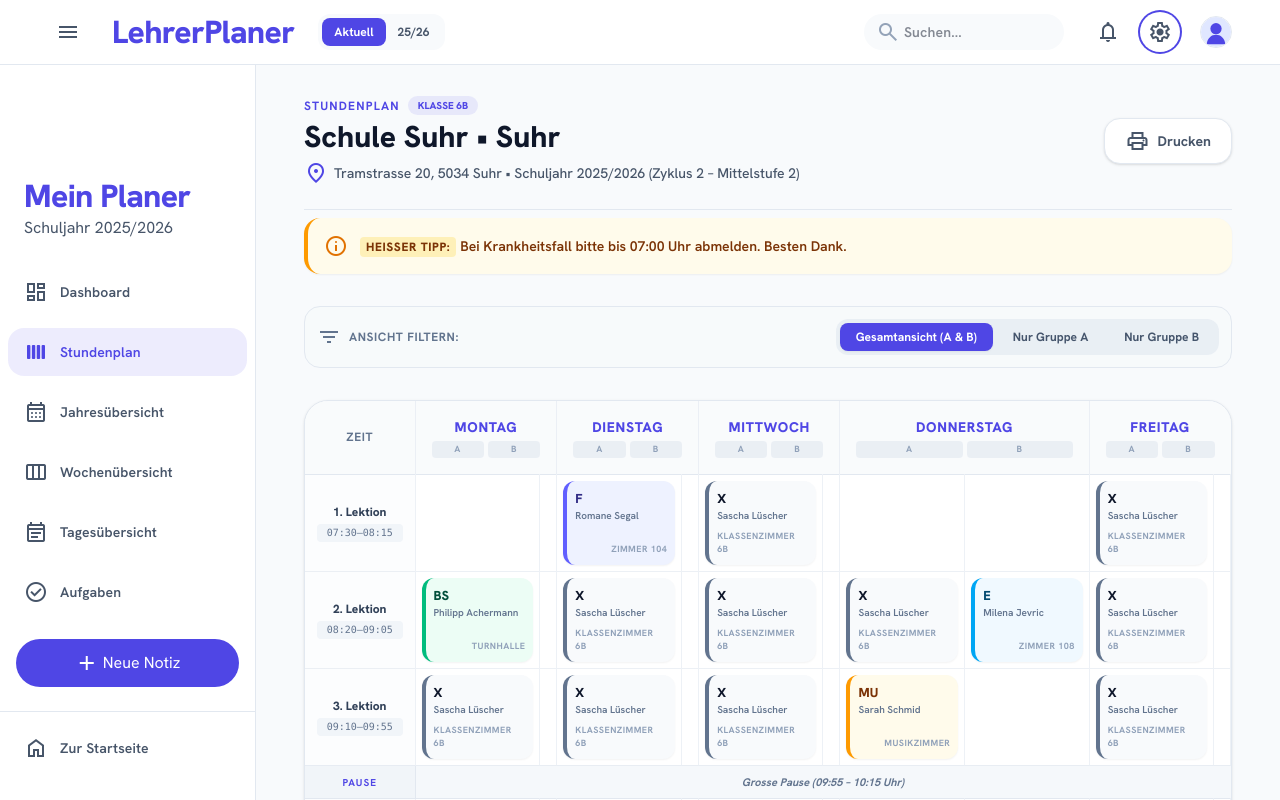
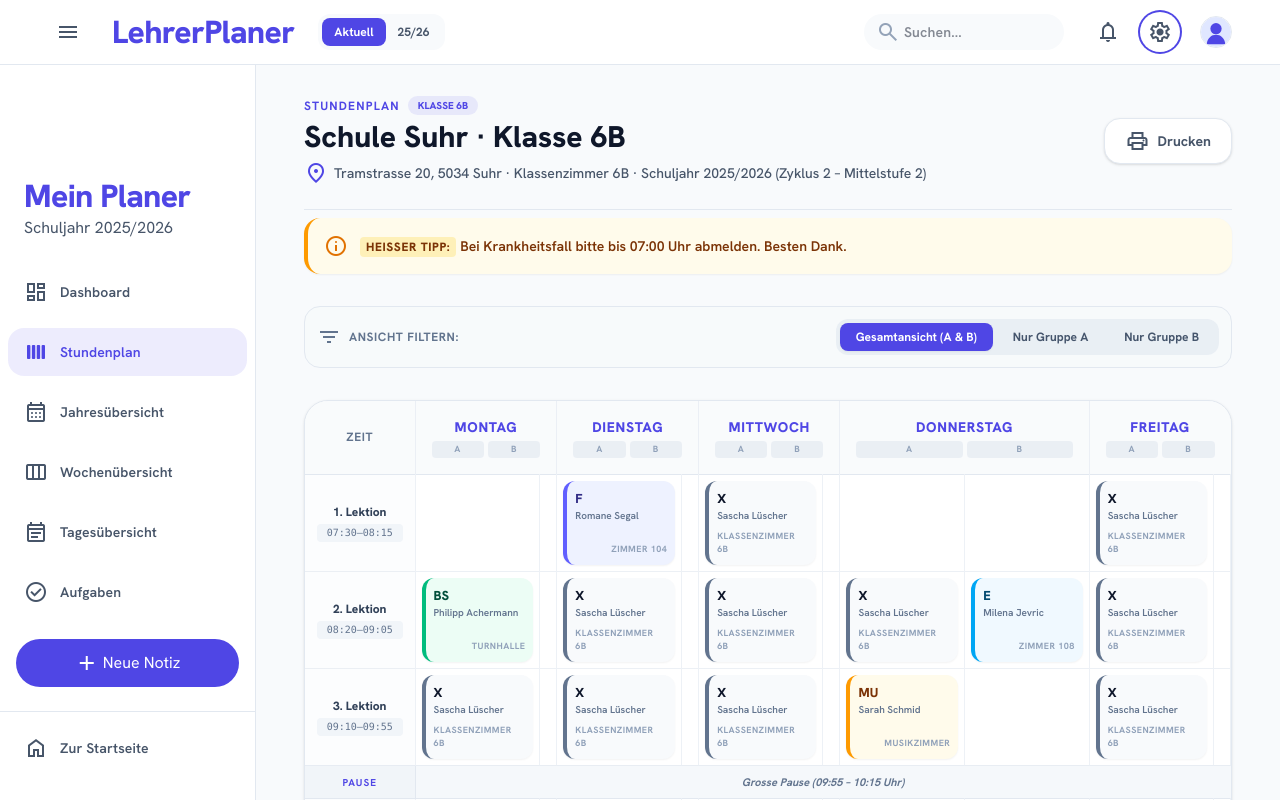
Before and after one commit to KI-Lehrer/lehrer-neu, a React (Vite) app: page / in a window 1280 px wide. Both pictures are taken after a click on the button "settings". Shown: the top 800 px of the page. Built offline with nearby package versions, Linux system fonts and the light colour scheme.

Commit message:
Use provided Rothrist timetable for planner 25-26

```diff
--- a/src/data/timetable.ts
+++ b/src/data/timetable.ts
@@ -35,6 +35,7 @@ export const SCHOOL_INFO = {
   year: '2025/2026',
   name: 'Schule Suhr',
   address: 'Tramstrasse 20, 5034 Suhr',
+  room: 'Klassenzimmer 6B',
   notice: 'Bei Krankheitsfall bitte bis 07:00 Uhr abmelden. Besten Dank.'
 };
 
@@ -61,10 +62,16 @@ const SUBJECT_DETAILS = {
   TTG: { teacherCode: 'TTG', room: 'TTG-Werkraum', colorClass: 'text-orange-900', borderClass: 'border-orange-500', bgClass: 'bg-orange-50' },
   CHOR: { teacherCode: 'MU', room: 'Aula O', colorClass: 'text-pink-900', borderClass: 'border-pink-500', bgClass: 'bg-pink-50' },
   X: { teacherCode: 'KLP', room: 'Klassenzimmer 6B', colorClass: 'text-slate-900', borderClass: 'border-slate-500', bgClass: 'bg-slate-50' },
+  PICTS: { teacherCode: 'KLP', room: 'Zi 07', colorClass: 'text-slate-900', borderClass: 'border-slate-500', bgClass: 'bg-slate-100' },
+  NMG: { teacherCode: 'KLP', room: 'Zi 07', colorClass: 'text-lime-950', borderClass: 'border-lime-500', bgClass: 'bg-lime-100' },
+  SPS: { teacherCode: 'KLP', room: 'Schwimmbad', colorClass: 'text-cyan-950', borderClass: 'border-cyan-500', bgClass: 'bg-cyan-100' },
+  'M&I': { teacherCode: 'KLP', room: 'Zi 07', colorClass: 'text-violet-950', borderClass: 'border-violet-500', bgClass: 'bg-violet-100' },
+  M: { teacherCode: 'KLP', room: 'Zi 07', colorClass: 'text-blue-950', borderClass: 'border-blue-500', bgClass: 'bg-blue-100' },
+  D: { teacherCode: 'KLP', room: 'Zi 07', colorClass: 'text-rose-950', borderClass: 'border-rose-400', bgClass: 'bg-rose-100' },
 } as const;
 
 // Helper to get room and teacher by subject code
-export function getSubjectDetails(subject: string): { teacher: string; teacherName: string; room: string; colorClass: string; borderClass: string; bgClass: string } {
+export function getSubjectDetails(subject: string, fallbackRoom?: string): { teacher: string; teacherName: string; room: string; colorClass: string; borderClass: string; bgClass: string } {
   const norm = subject.trim().toUpperCase();
   const key = (Object.keys(SUBJECT_DETAILS) as Array<keyof typeof SUBJECT_DETAILS>)
     .find((candidate) => norm.startsWith(candidate));
@@ -72,7 +79,7 @@ export function getSubjectDetails(subject: string): { teacher: string; teacherNa
   if (key) {
     const details = SUBJECT_DETAILS[key];
     const teacherName = TEACHERS.find((teacher) => teacher.code === details.teacherCode)?.name ?? '-';
-    return { teacher: details.teacherCode, teacherName, room: details.room, colorClass: details.colorClass, borderClass: details.borderClass, bgClass: details.bgClass };
+    return { teacher: details.teacherCode, teacherName, room: fallbackRoom ?? details.room, colorClass: details.colorClass, borderClass: details.borderClass, bgClass: details.bgClass };
   }
 
   return {
--- a/src/views/Dashboard.tsx
+++ b/src/views/Dashboard.tsx
@@ -33,7 +33,7 @@ export default function Dashboard({ navigate }: { navigate: (tab: ViewTab) => vo
         <div className="md:col-span-3 bg-primary rounded-3xl p-8 text-white flex flex-col justify-between shadow-lg relative overflow-hidden bento-glow-indigo min-h-[320px]">
           <div className="relative z-10">
             <span className="px-3 py-1 bg-white/20 rounded-full text-[11px] font-bold uppercase tracking-wider mb-5 inline-block">Aktuelle Lektion</span>
-            <h2 className="text-3xl md:text-4xl font-extrabold leading-tight">Regelunterricht (X) — Klasse 6B<br />Geometrie & Sachrechnen</h2>
+            <h2 className="text-3xl md:text-4xl font-extrabold leading-tight">Unterrichtsplanung — Klasse {schoolInfo.class}<br />Tagesziele & Vorbereitung</h2>
             <p className="mt-4 text-primary-fixed/80 max-w-lg font-body-md text-body-md">
               Einführung in Winkelberechnungen an Dreiecken. Die Geometrie-Mappen sind aufgeteilt, die Konstruktionshilfen liegen bereit.
             </p>
@@ -42,7 +42,7 @@ export default function Dashboard({ navigate }: { navigate: (tab: ViewTab) => vo
             <div className="flex items-center gap-md">
               <div className="flex items-center gap-1">
                 <span className="material-symbols-outlined text-[20px] text-primary-fixed">room</span>
-                <span className="font-label-md text-white">Klassenzimmer 6B</span>
+                <span className="font-label-md text-white">{schoolInfo.room}</span>
               </div>
               <div className="flex items-center gap-1">
                 <span className="material-symbols-outlined text-[20px] text-primary-fixed">schedule</span>
@@ -93,7 +93,7 @@ export default function Dashboard({ navigate }: { navigate: (tab: ViewTab) => vo
                 <span className="material-symbols-outlined text-primary">schedule</span>
                 <span className="capitalize">{weekday} verbleibend</span>
               </h3>
-              <span className="text-xs font-mono text-on-surface-variant uppercase tracking-wider font-bold bg-surface-container px-2 py-0.5 rounded">6B</span>
+              <span className="text-xs font-mono text-on-surface-variant uppercase tracking-wider font-bold bg-surface-container px-2 py-0.5 rounded">{schoolInfo.class}</span>
             </div>
 
             <div className="space-y-3">
@@ -104,7 +104,7 @@ export default function Dashboard({ navigate }: { navigate: (tab: ViewTab) => vo
                 </div>
                 <div className="w-1 self-stretch bg-primary rounded-full"></div>
                 <div className="flex-grow">
-                  <p className="font-label-md text-on-surface leading-tight">Regelunterricht (X) — Klasse 6B</p>
+                  <p className="font-label-md text-on-surface leading-tight">Unterricht — Klasse {schoolInfo.class}</p>
                   <p className="text-xs text-on-surface-variant mt-0.5">Deutsch • Lesetraining am PC</p>
                 </div>
                 <span className="material-symbols-outlined text-outline opacity-0 group-hover:opacity-100 transition-opacity">chevron_right</span>
@@ -143,7 +143,7 @@ export default function Dashboard({ navigate }: { navigate: (tab: ViewTab) => vo
               <label className="flex items-start gap-3 cursor-pointer group">
                 <input className="mt-1 rounded border-slate-700 bg-slate-800 text-primary focus:ring-primary focus:ring-offset-slate-900 h-4 w-4 transition-all" type="checkbox" />
                 <div className="flex flex-col">
-                  <span className="text-sm font-medium text-slate-100 group-hover:text-primary transition-colors">Absenzenkontrolle Suhr</span>
+                  <span className="text-sm font-medium text-slate-100 group-hover:text-primary transition-colors">Absenzenkontrolle {schoolInfo.name}</span>
                   <span className="text-[10px] text-error font-bold mt-0.5">Bis 08:30 Uhr</span>
                 </div>
               </label>
--- a/src/views/Stundenplan.tsx
+++ b/src/views/Stundenplan.tsx
@@ -23,10 +23,10 @@ export default function Stundenplan() {
             <span className="text-xs font-bold text-primary tracking-widest uppercase block">Stundenplan</span>
             <span className="bg-primary/10 text-primary text-[10px] font-extrabold px-2.5 py-0.5 rounded-full uppercase">Klasse {schoolInfo.class}</span>
           </div>
-          <h1 className="font-display-lg text-3xl font-extrabold text-on-surface mt-1">{schoolInfo.name} • Suhr</h1>
+          <h1 className="font-display-lg text-3xl font-extrabold text-on-surface mt-1">{schoolInfo.name} · Klasse {schoolInfo.class}</h1>
           <p className="font-body-md text-sm text-on-surface-variant mt-1.5 font-medium flex items-center gap-1.5">
             <span className="material-symbols-outlined text-[18px] text-primary">location_on</span>
-            {schoolInfo.address} • Schuljahr {schoolInfo.year} ({schoolInfo.level})
+            {schoolInfo.address} · {schoolInfo.room} · Schuljahr {schoolInfo.year} ({schoolInfo.level})
           </p>
         </div>
 
@@ -230,7 +230,7 @@ export default function Stundenplan() {
                           Pause
                         </td>
                         <td className="p-2 text-center text-[11px] font-bold text-slate-500 italic" colSpan={activeFilter === 'all' ? 10 : 5}>
-                          Grosse Pause (09:55 – 10:15 Uhr)
+                          Grosse Pause ({planner.id === '2526' ? '09:50 – 10:10' : '09:55 – 10:15'} Uhr)
                         </td>
                       </tr>
                     )}
@@ -240,7 +240,7 @@ export default function Stundenplan() {
                           Mittag
                         </td>
                         <td className="p-2 text-center text-[11px] font-bold text-slate-500 italic" colSpan={activeFilter === 'all' ? 10 : 5}>
-                          Mittagspause (11:50 – 13:30 Uhr)
+                          Mittagspause ({planner.id === '2526' ? '11:45 – 13:30' : '11:50 – 13:30'} Uhr)
                         </td>
                       </tr>
                     )}
@@ -272,7 +272,7 @@ export default function Stundenplan() {
               <span className="material-symbols-outlined text-primary">diversity_3</span>
               Lehrpersonen & Kontakt
             </h3>
-            <span className="text-[10px] uppercase font-bold text-slate-400">Schule Suhr</span>
+            <span className="text-[10px] uppercase font-bold text-slate-400">{schoolInfo.name}</span>
           </div>
 
           <div className="divide-y divide-slate-100">
@@ -311,7 +311,7 @@ export default function Stundenplan() {
               <span className="material-symbols-outlined text-primary">groups</span>
               Klasseneinteilung (Gruppen)
             </h3>
-            <span className="text-[10px] uppercase font-bold bg-green-100 text-green-800 px-2 py-0.5 rounded">6B</span>
+            <span className="text-[10px] uppercase font-bold bg-green-100 text-green-800 px-2 py-0.5 rounded">{schoolInfo.class}</span>
           </div>
 
           <div className="grid grid-cols-1 sm:grid-cols-2 gap-4">
@@ -351,7 +351,7 @@ function Cell({ cell }: { cell: { subject: string; teacherCode: string } }) {
     );
   }
 
-  const { colorClass, borderClass, bgClass, room, teacherName } = getSubjectDetails(cell.subject);
+  const { colorClass, borderClass, bgClass, room: subjectRoom, teacherName } = getSubjectDetails(cell.subject);
 
   return (
     <td className="p-1.5 border-r border-slate-200/60 min-w-[70px]">
@@ -360,7 +360,7 @@ function Cell({ cell }: { cell: { subject: string; teacherCode: string } }) {
           <span className={`font-extrabold text-[13px] ${colorClass}`}>{cell.subject}</span>
           <span className="text-[10px] text-slate-500 font-semibold truncate" title={teacherName}>{teacherName}</span>
         </div>
-        <span className="text-[9px] font-bold text-slate-400 self-end uppercase tracking-wider">{room}</span>
+        <span className="text-[9px] font-bold text-slate-400 self-end uppercase tracking-wider">{subjectRoom}</span>
       </div>
     </td>
   );
```
Also changed, not shown: src/data/plannerVersions.ts (+13 -8 lines).
